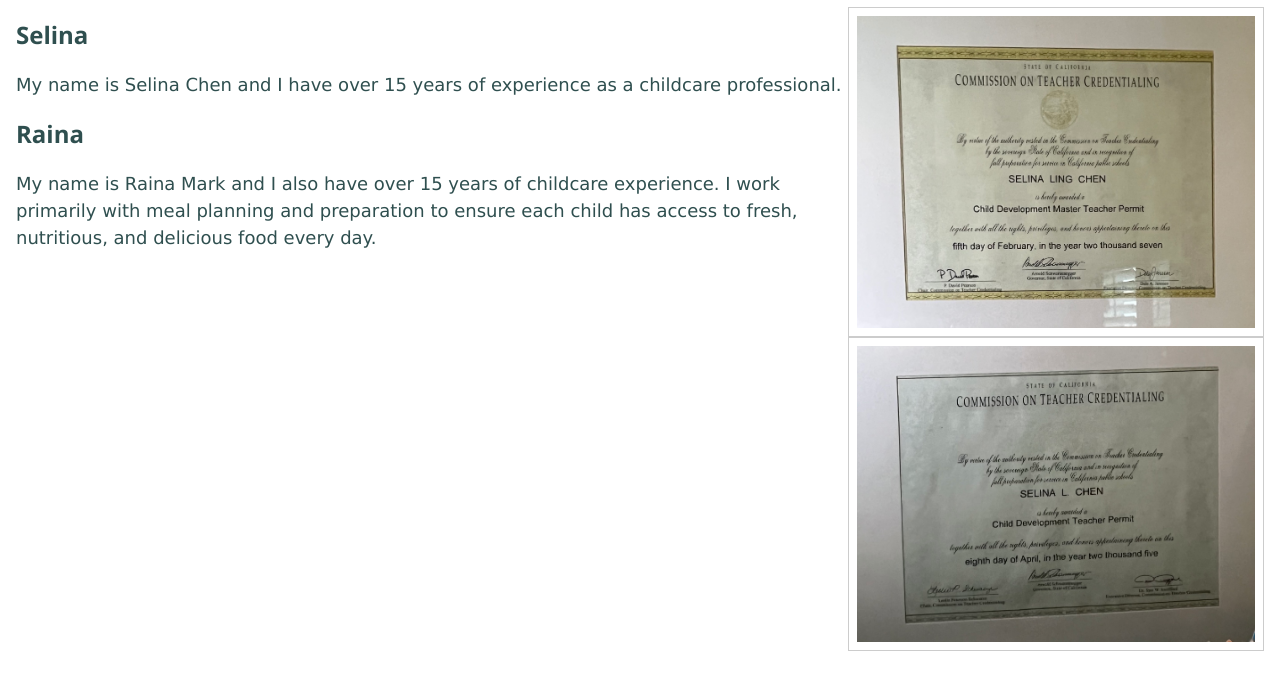
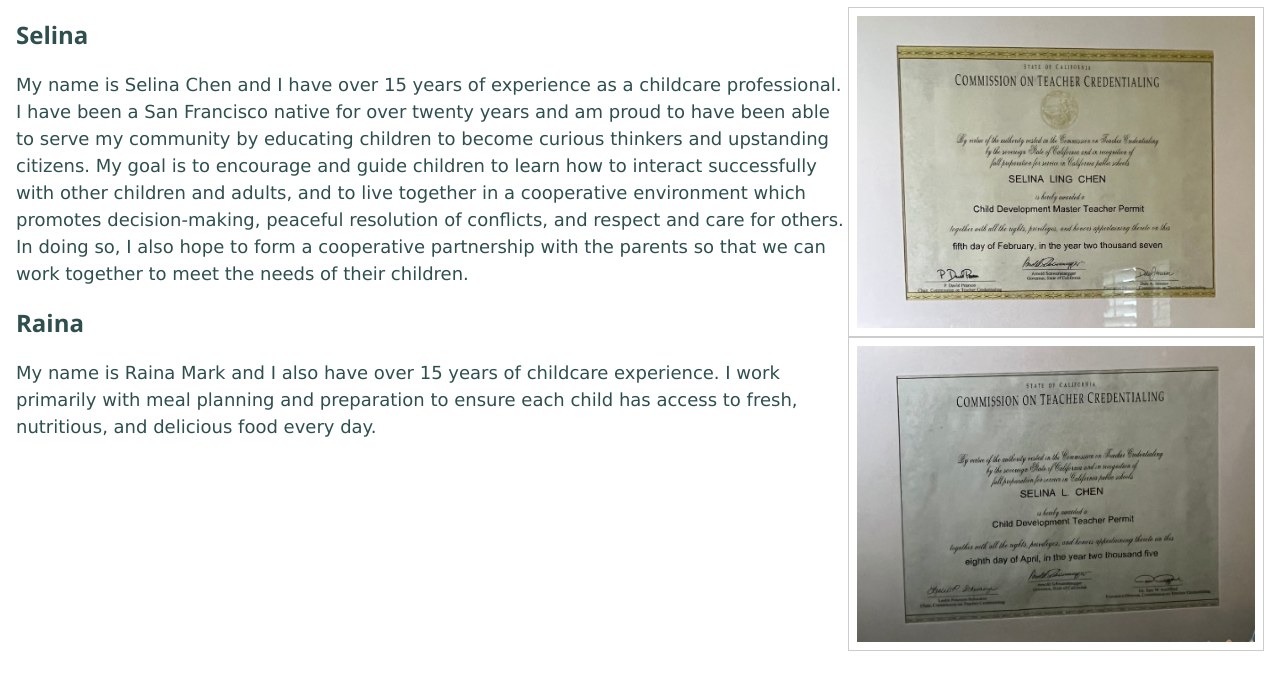
Before and after one commit to selinadaycarepreschool/selinadaycarepreschool, a plain HTML site: page about.html in a window 1280 px wide. Shown: the part 123-800 px from the top of the page. Drawn offline with Linux system fonts and the light colour scheme.

Commit message:
updated about page

```diff
--- a/about.html
+++ b/about.html
@@ -24,7 +24,13 @@
       <h3>Selina</h3>
 
       <p>
-        My name is Selina Chen and I have over 15 years of experience as a childcare professional.
+        My name is Selina Chen and I have over 15 years of experience as a childcare professional. I have been
+        a San Francisco native for over twenty years and am proud to have been able to serve my community by
+        educating children to become curious thinkers and upstanding citizens.
+        My goal is to encourage and guide children to learn how to interact successfully with other children
+        and adults, and to live together in a cooperative environment which promotes decision-making, peaceful
+        resolution of conflicts, and respect and care for others. In doing so, I also hope to form a cooperative
+        partnership with the parents so that we can work together to meet the needs of their children.
       </p>
 
       <h3>Raina</h3>
```
Also changed, not shown: index.html (+3 -0 lines).
